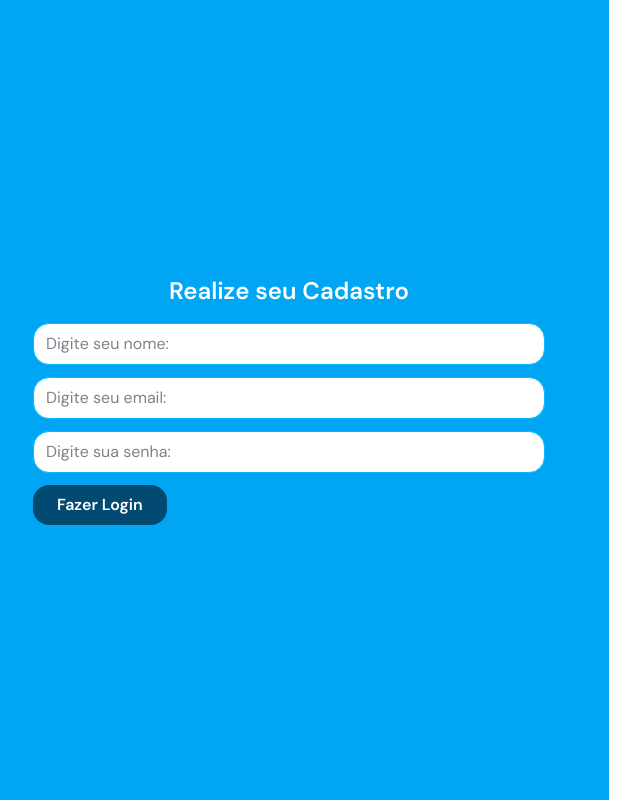
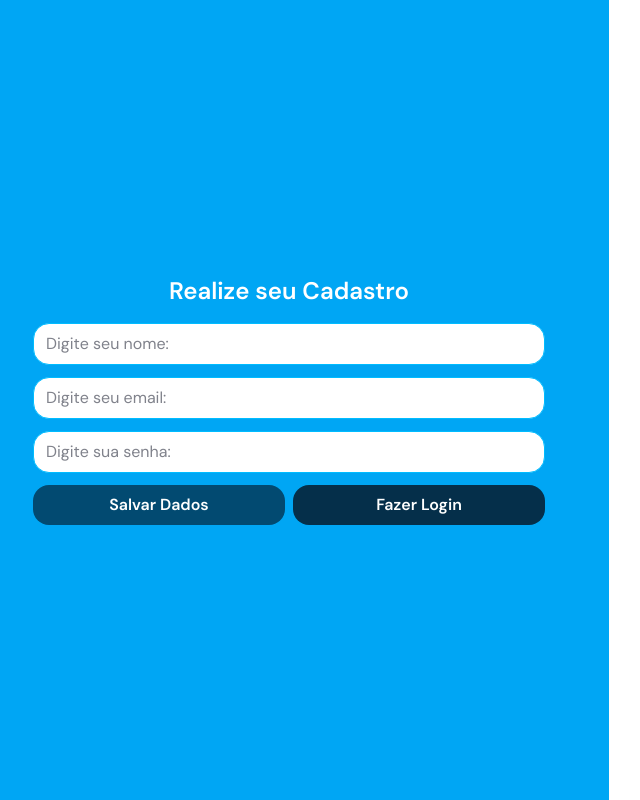
Before and after one commit to giovannaarrais/gerenciador_financas, a React (Vite) app: page /cadastro in a window 1280 px wide. Shown: the whole page, without its empty margins (31-671 px from the left). Built offline with nearby package versions, Linux system fonts and the light colour scheme.

Commit message:
:sparkles: feat: instalacao e aplicacao do react toastify para lidar com notificacoes

```diff
--- a/package.json
+++ b/package.json
@@ -19,6 +19,7 @@
     "react": "^18.3.1",
     "react-dom": "^18.3.1",
     "react-router-dom": "^6.26.1",
+    "react-toastify": "^11.0.5",
     "tailwind-merge": "^3.3.1",
     "tailwindcss": "^4.1.11",
     "uuid": "^11.1.0"
--- a/src/components/RealizarCadastro.jsx
+++ b/src/components/RealizarCadastro.jsx
@@ -1,7 +1,7 @@
 import { useState } from "react";
 import Input from "./Input";
 import { useNavigate, useOutletContext } from "react-router-dom";
-
+import { toast } from "react-toastify";
 
 function RealizarCadastro(  ){
 
@@ -11,6 +11,14 @@ function RealizarCadastro(  ){
     const [ name, setName ] = useState("")
     const [ email, setEmail ] = useState("")
     const [ password, setPassword ] = useState("")
+
+    const notify = () => {
+        toast.warn("Preencha os campos que estão vazios!")
+    }
+
+    const notifySuccess = () => {
+        toast.success('Acesso salvo com sucesso! Clique em "Fazer Login" para acessar.')
+    }
 
     return (
         <div className="bg-sky-500 mr-auto w-[50%]   flex items-center justify-center flex-col h-screen">
@@ -44,14 +52,27 @@ function RealizarCadastro(  ){
                     }}
                 />
 
-                <div className="flex justify-between items-center">
+                <div className="flex  gap-2">
                     <button
                         onClick={() => {
+                            if (!name.trim() || !email.trim() || !password.trim()){
+                                notify()
+                            } else{
+                                addUser(name, email, password)
+                                notifySuccess()
+                            }
 
-                                addUser(name, email, password)
+                        }}
+                        className="bg-sky-900 rounded-2xl p-2 px-6 w-[50%] text-white font-semibold"
+                    >
+                        Salvar Dados
+                    </button>
+
+                    <button
+                        onClick={() => {
                                 navigate("/login")
                         }}
-                        className="bg-sky-900 rounded-2xl p-2 px-6 text-white font-semibold"
+                        className="bg-sky-950 rounded-2xl p-2 px-6 w-[50%] text-white font-semibold"
                     >
                         Fazer Login
                     </button>
--- a/src/pages/Login.jsx
+++ b/src/pages/Login.jsx
@@ -1,10 +1,16 @@
 import { useState } from "react";
 import Input from "../components/Input";
 import { useNavigate, useOutletContext } from "react-router-dom"
+import { ToastContainer, toast } from 'react-toastify';
+
 
 function Login() {
   const navigate = useNavigate();
   const { users } = useOutletContext();
+
+  const notify = () => {
+    toast.warn("Dados de acesso incorretos. Tente novamente!")
+  }
 
   function Cadastre() {
       navigate("/cadastro")
@@ -24,7 +30,7 @@ function Login() {
       navigate("/home")
 
     } else{
-      alert("Dados de acesso incorretos. Tente novamente!")
+      notify()
     }
   }
 
```
Also changed, not shown: 1 other file (tests, documents, lock files or other folders).
